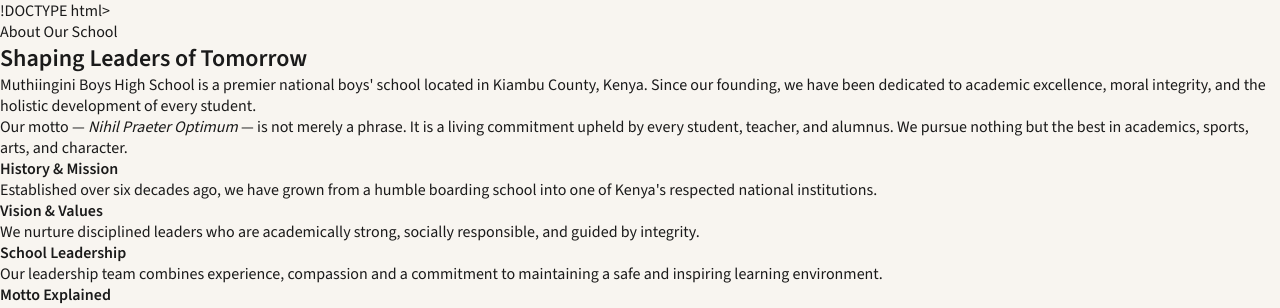
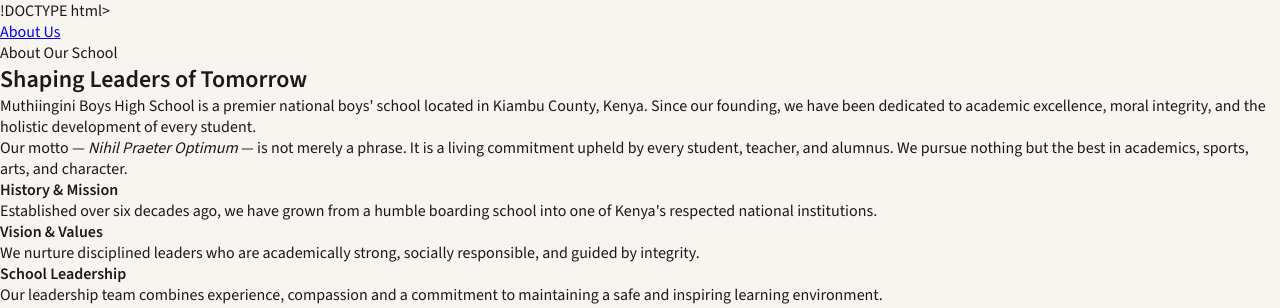
Before and after one commit to waynenzioki87/Muthingiini-Boys-, a plain HTML site: page about.html in a window 1280 px wide. Shown: the top 308 px of the page. Drawn offline with nearby package versions, Linux system fonts and the light colour scheme.

Commit message:
added link in about page

```diff
--- a/about.html
+++ b/about.html
@@ -27,6 +27,9 @@
   </style>
 </head>
 <body>
+    <nav>
+         <a href="about.html">About Us</a>
+    </nav>
 <section class="section">
   <div class="about-grid">
     <div class="about-text">
```
